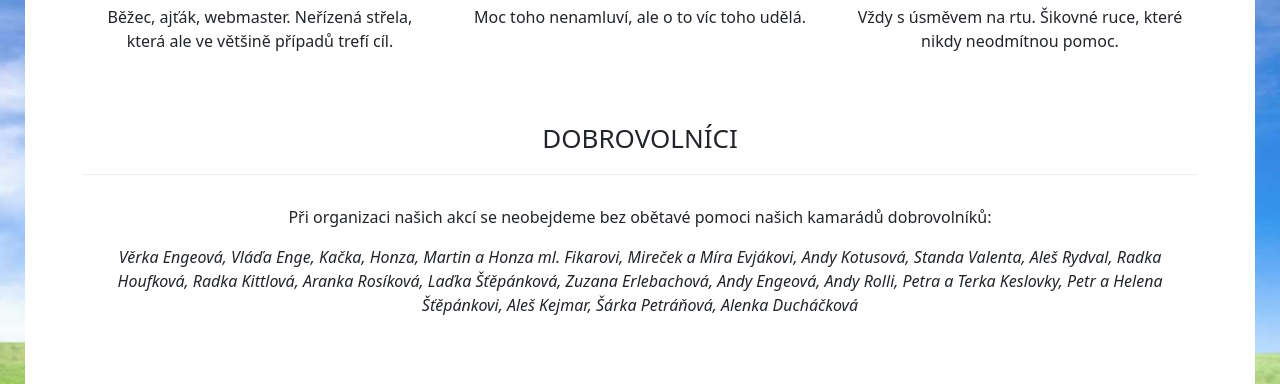
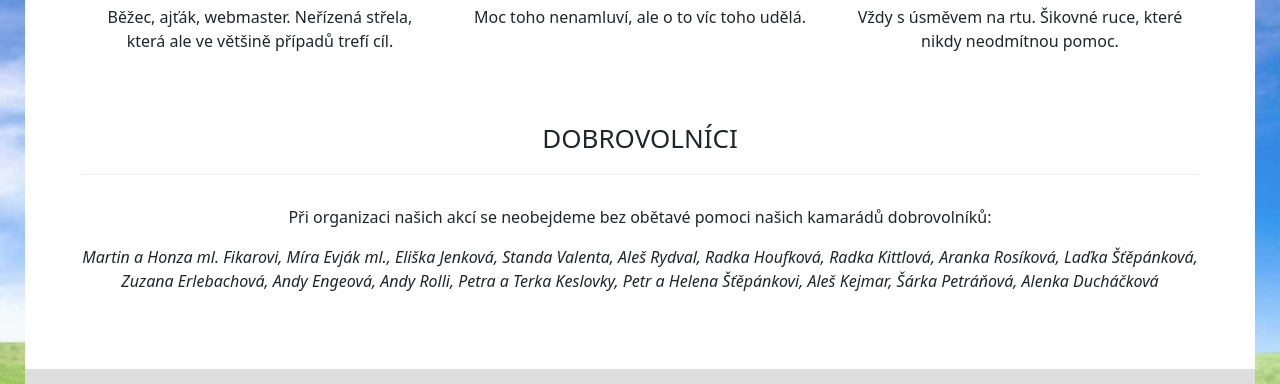
Before and after one commit to mevjak/nadeje2025, a Gatsby site: page /o-nas in a window 1280 px wide. Shown: the part 1127-1511 px from the top of the page. Built offline with nearby package versions, Linux system fonts and the light colour scheme; Gatsby itself is replaced by a stand-in of ours; some icons are missing.

Commit message:
Update volunteers list

```diff
--- a/src/pages/o-nas.js
+++ b/src/pages/o-nas.js
@@ -64,11 +64,10 @@
 
                 <p>Při organizaci našich akcí se neobejdeme bez obětavé pomoci našich kamarádů dobrovolníků:</p>
 
-                <p><i>Věrka Engeová, Vláďa Enge, Kačka, Honza, Martin a Honza ml. Fikarovi, Mireček a Míra Evjákovi,
-                    Andy Kotusová, Standa Valenta, Aleš Rydval, Radka Houfková, Radka Kittlová, Aranka Rosíková,
-                    Laďka Šťěpánková, Zuzana Erlebachová, Andy Engeová, Andy Rolli, Petra a Terka Keslovky, Petr a
-                    Helena Šťěpánkovi,
-                    Aleš Kejmar, Šárka Petráňová, Alenka Ducháčková</i></p>
+                <p><i>Martin a Honza ml. Fikarovi, Míra Evják ml., Eliška Jenková, Standa Valenta, Aleš Rydval,
+                    Radka Houfková, Radka Kittlová, Aranka Rosíková, Laďka Šťěpánková, Zuzana Erlebachová, Andy Engeová,
+                    Andy Rolli, Petra a Terka Keslovky, Petr a Helena Šťěpánkovi, Aleš Kejmar, Šárka Petráňová,
+                    Alenka Ducháčková</i></p>
 
                 <p><span className="glyphicon glyphicon-heart" aria-hidden="true"/></p>
 
```
